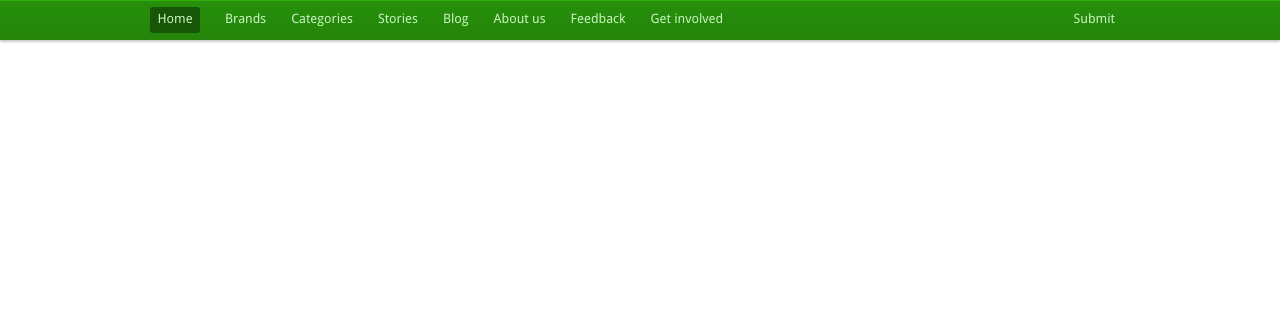
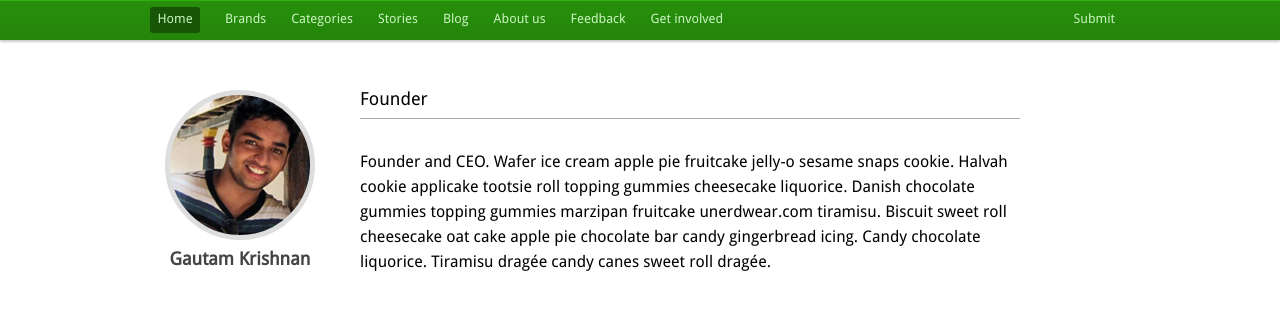
Before and after one commit to gautamkrishnan91/indiproducts, a PHP site: page /about.php in a window 1280 px wide. Shown: the part 88-398 px from the top of the page. Run offline with PHP 8.4, Linux system fonts and the light colour scheme.

Commit message:
Added About page

```diff
--- a/about.php
+++ b/about.php
@@ -8,6 +8,17 @@
 		include 'header.php';
         echo"
  		<div id='content-wrapper'>
+ 			<div class='about-wrapper'>
+
+	 			<div class='about-main-photocontainer'>
+	 				<div class='about-main-photo'></div>
+	 				<div class='about-main-name'>Gautam Krishnan</div>
+	 			</div>
+	 			<div class='about-separator'>Founder</div>
+	 			<div class='about-main-content'>
+	 				Founder and CEO. Wafer ice cream apple pie fruitcake jelly-o sesame snaps cookie. Halvah cookie applicake tootsie roll topping gummies cheesecake liquorice. Danish chocolate gummies topping gummies marzipan fruitcake unerdwear.com tiramisu. Biscuit sweet roll cheesecake oat cake apple pie chocolate bar candy gingerbread icing. Candy chocolate liquorice. Tiramisu dragée candy canes sweet roll dragée.
+	 			</div>
+ 			</div>
  		</div>
         ";
 ?>
--- a/css/style.css
+++ b/css/style.css
@@ -353,3 +353,48 @@ select{
     font-weight: bolder;
     text-shadow: 1px 1px #555;
 }
+
+/* ABOUT PAGE STYLES */
+
+.about-wrapper{
+    width: 1000px;
+    margin: 0 auto;
+}
+.about-main-photocontainer{
+    width: 200px;
+    margin-top: 40px;
+    float: left;
+}
+.about-main-photo{
+    width: 140px;
+    height: 140px;
+    border-radius: 50%;
+    background: url('../images/gk.jpg') no-repeat;
+    border: 5px solid #ddd;
+    margin: 0 auto
+}
+.about-main-name{
+    text-align: center;
+    margin-top: 10px;
+    font-family: 'DroidSans';
+    font-weight: bolder;
+    color: #444;
+    font-size: 18px;
+}
+.about-main-content{
+    margin-top: 20px;
+    float: left;
+    margin-left: 20px;
+    width: 660px;
+    line-height: 25px;
+}
+.about-separator{
+    width: 660px;
+    border-bottom: 1px solid #aaa;
+    padding-bottom: 10px;
+    margin-bottom: 10px;
+    margin-top: 40px;
+    font-size: 18px;
+    float: left;
+    margin-left: 20px;
+}
```
Also changed, not shown: images/gk.jpg (added).
